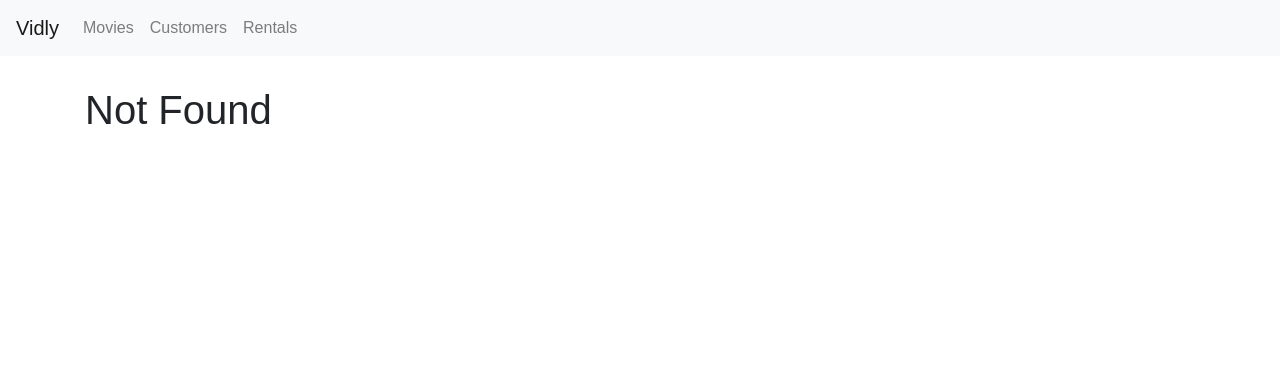
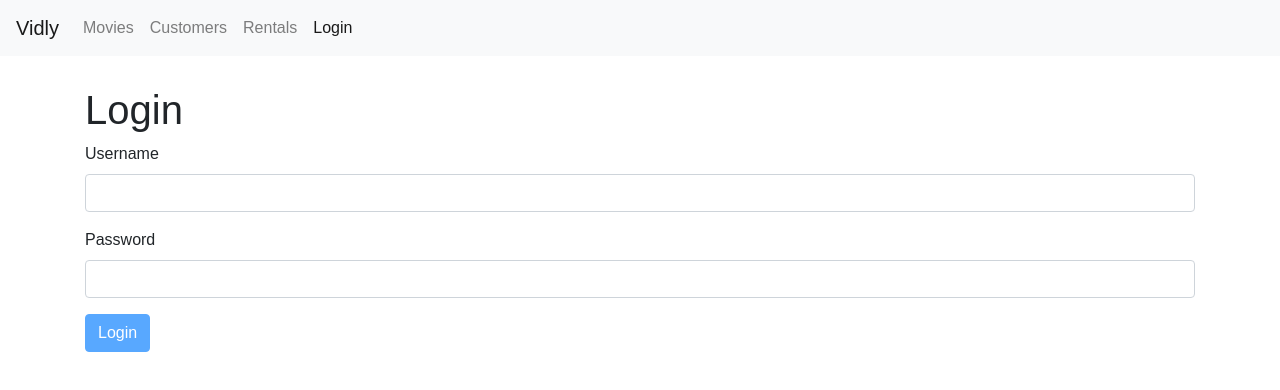
Before and after one commit to schiersj/vidly-react, a React (Create React App) app: page /login in a window 1280 px wide. Before the commit this address led to /not-found. Shown: the top 390 px of the page. Built offline with nearby package versions, Linux system fonts and the light colour scheme; the HTML template or start-up script is replaced by a standard one.

Commit message:
Created LoginForm and added Joi for validation.

```diff
--- a/package.json
+++ b/package.json
@@ -5,6 +5,7 @@
   "dependencies": {
     "bootstrap": "^4.1.3",
     "font-awesome": "^4.7.0",
+    "joi-browser": "^13.4.0",
     "lodash": "^4.17.10",
     "prop-types": "^15.6.2",
     "react": "^16.4.1",
--- a/src/App.js
+++ b/src/App.js
@@ -7,6 +7,7 @@
 import Rentals from "./components/rentals";
 import NotFound from "./components/notFound";
 import NavBar from "./components/navBar";
+import LoginForm from "./components/loginForm";
 
 import "./App.css";
 
@@ -17,6 +18,7 @@
         <NavBar />
         <main className="container">
           <Switch>
+            <Route path="/login" component={LoginForm} />
             <Route path="/movies/:id" component={MovieForm} />
             <Route path="/movies" component={Movies} />
             <Route path="/customers" component={Customers} />
--- /dev/null
+++ b/src/components/common/input.jsx
@@ -0,0 +1,20 @@
+import React from "react";
+
+const Input = ({ name, label, value, error, onChange }) => {
+  return (
+    <div className="form-group">
+      <label htmlFor={name}>{label}</label>
+      <input
+        value={value}
+        onChange={onChange}
+        id={name}
+        name={name}
+        type="text"
+        className="form-control"
+      />
+      {error && <div className="alert alert-danger">{error}</div>}
+    </div>
+  );
+};
+
+export default Input;
--- /dev/null
+++ b/src/components/loginForm.jsx
@@ -0,0 +1,86 @@
+import React, { Component } from "react";
+import Joi from "joi-browser";
+import Input from "./common/input";
+
+class LoginForm extends Component {
+  state = {
+    account: { username: "", password: "" },
+    errors: {}
+  };
+
+  schema = {
+    username: Joi.string()
+      .required()
+      .label("Username"),
+    password: Joi.string()
+      .required()
+      .label("Password")
+  };
+
+  validate = () => {
+    const options = { abortEarly: false };
+    const { error } = Joi.validate(this.state.account, this.schema, options);
+    if (!error) return null;
+
+    const errors = {};
+    for (let item of error.details) errors[item.path[0]] = item.message;
+    return errors;
+  };
+
+  handleSubmit = e => {
+    e.preventDefault();
+
+    const errors = this.validate();
+    this.setState({ errors: errors || {} });
+    if (errors) return;
+  };
+
+  validateProperty = ({ name, value }) => {
+    const obj = { [name]: value };
+    const schema = { [name]: this.schema[name] };
+    const { error } = Joi.validate(obj, schema);
+
+    return error ? error.details[0].message : null;
+  };
+
+  handleChange = ({ currentTarget: input }) => {
+    const errors = { ...this.state.errors };
+    const error = this.validateProperty(input);
+    if (error) errors[input.name] = error;
+    else delete errors[input.name];
+
+    const account = { ...this.state.account };
+    account[input.name] = input.value;
+    this.setState({ account, errors });
+  };
+
+  render() {
+    const { account, errors } = this.state;
+    return (
+      <div>
+        <h1>Login</h1>
+        <form onSubmit={this.handleSubmit}>
+          <Input
+            name="username"
+            value={account.username}
+            label="Username"
+            onChange={this.handleChange}
+            error={errors.username}
+          />
+          <Input
+            name="password"
+            value={account.password}
+            label="Password"
+            onChange={this.handleChange}
+            error={errors.password}
+          />
+          <button disabled={this.validate()} className="btn btn-primary">
+            Login
+          </button>
+        </form>
+      </div>
+    );
+  }
+}
+
+export default LoginForm;
--- a/src/components/navBar.jsx
+++ b/src/components/navBar.jsx
@@ -29,6 +29,9 @@
           <NavLink className="nav-item nav-link" to="/rentals">
             Rentals
           </NavLink>
+          <NavLink className="nav-item nav-link" to="/login">
+            Login
+          </NavLink>
         </div>
       </div>
     </nav>
```
Also changed, not shown: 1 other file (tests, documents, lock files or other folders).
